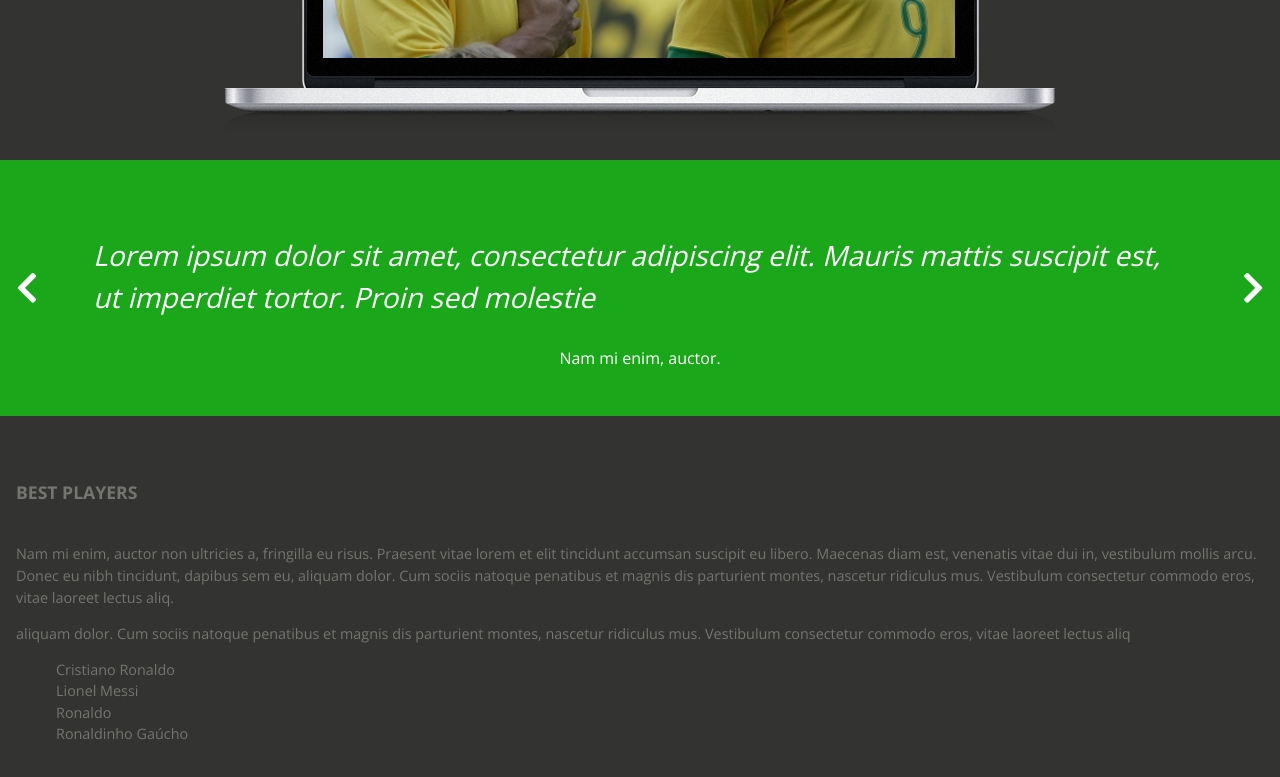
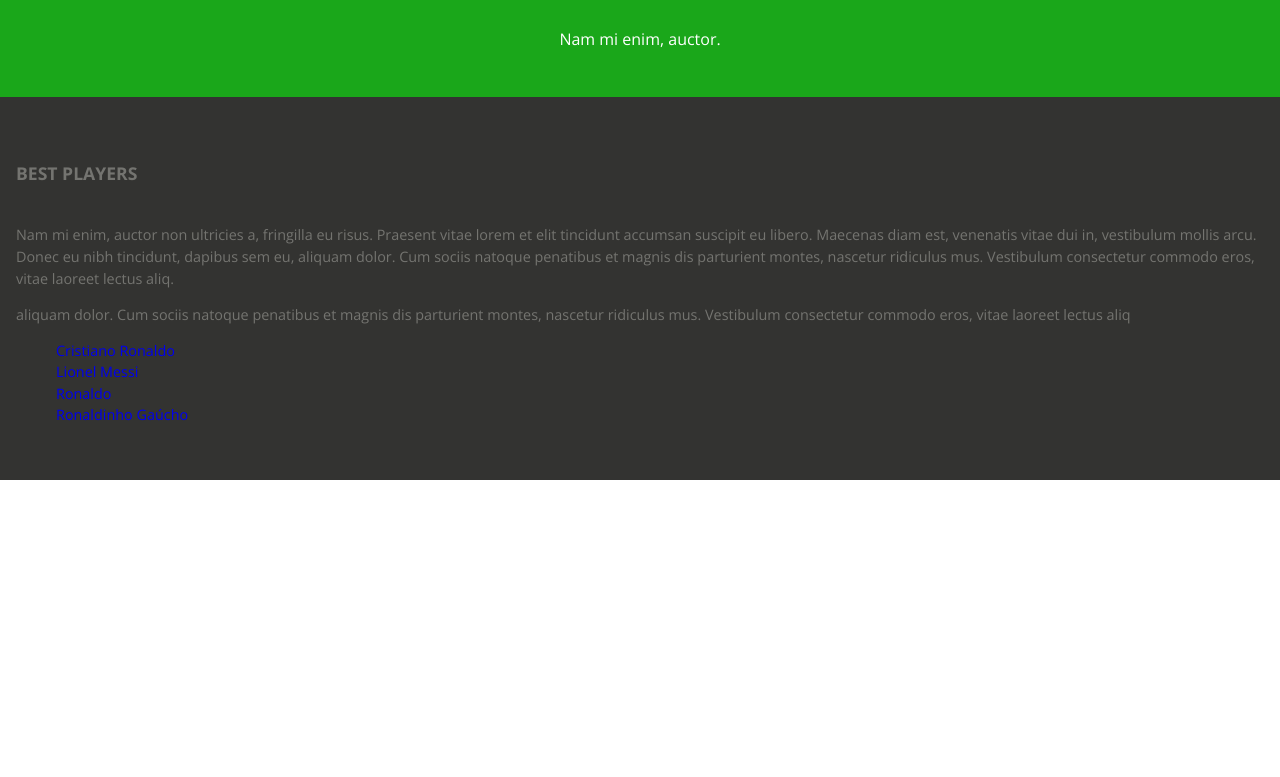
Before and after one commit to YannFigueiredo/legends, a plain HTML site: page index.html in a window 1280 px wide. Shown: the part 6486-7263 px from the top of the page. After the commit the page ends 6966 px from the top, so only its background shows below. Drawn offline with nearby package versions, Linux system fonts and the light colour scheme.

Commit message:
update cards

```diff
--- a/css/main.css
+++ b/css/main.css
@@ -185,8 +185,8 @@ img{
 }
 
 .player-card:hover{
-    outline: 3px solid blue;
-    outline-offset: -3px;
+    outline: 5px solid rgb(26, 167, 26);
+    outline-offset: -5px;
     box-sizing: border-box;
 }
 
@@ -292,3 +292,12 @@ img{
     list-style-type: none;
     font-size: 0.9em;
 }
+
+.footer-menu a{
+    text-decoration: none;
+}
+
+.footer-menu a:visited{
+    color: rgb(116, 116, 112);
+    text-decoration: none;
+}
--- a/index.html
+++ b/index.html
@@ -161,10 +161,10 @@
         </div>
         <nav>
             <ul class="footer-menu">
-                <li>Cristiano Ronaldo</li>
-                <li>Lionel Messi</li>
-                <li>Ronaldo</li>
-                <li>Ronaldinho Gaúcho</li>
+                <a href="#"><li>Cristiano Ronaldo</li></a>
+                <a href="#"><li>Lionel Messi</li></a>
+                <a href="#"><li>Ronaldo</li></a>
+                <a href="#"><li>Ronaldinho Gaúcho</li></a>
             </ul>
         </nav>
     </footer>
```
Also changed, not shown: img/c01.jpg, img/c02.jpg, img/c03.jpg, img/c04.jpg, 4 other files.
